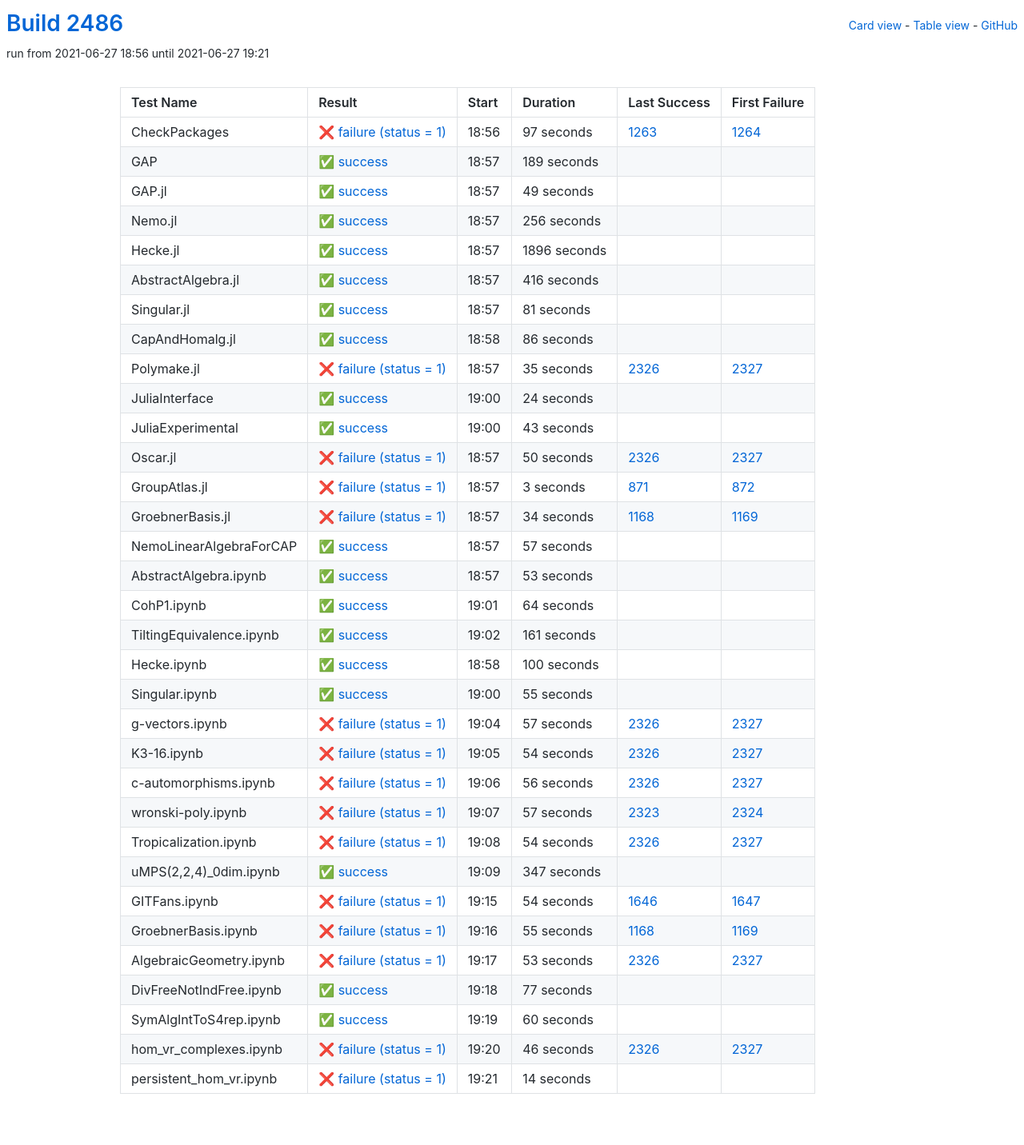
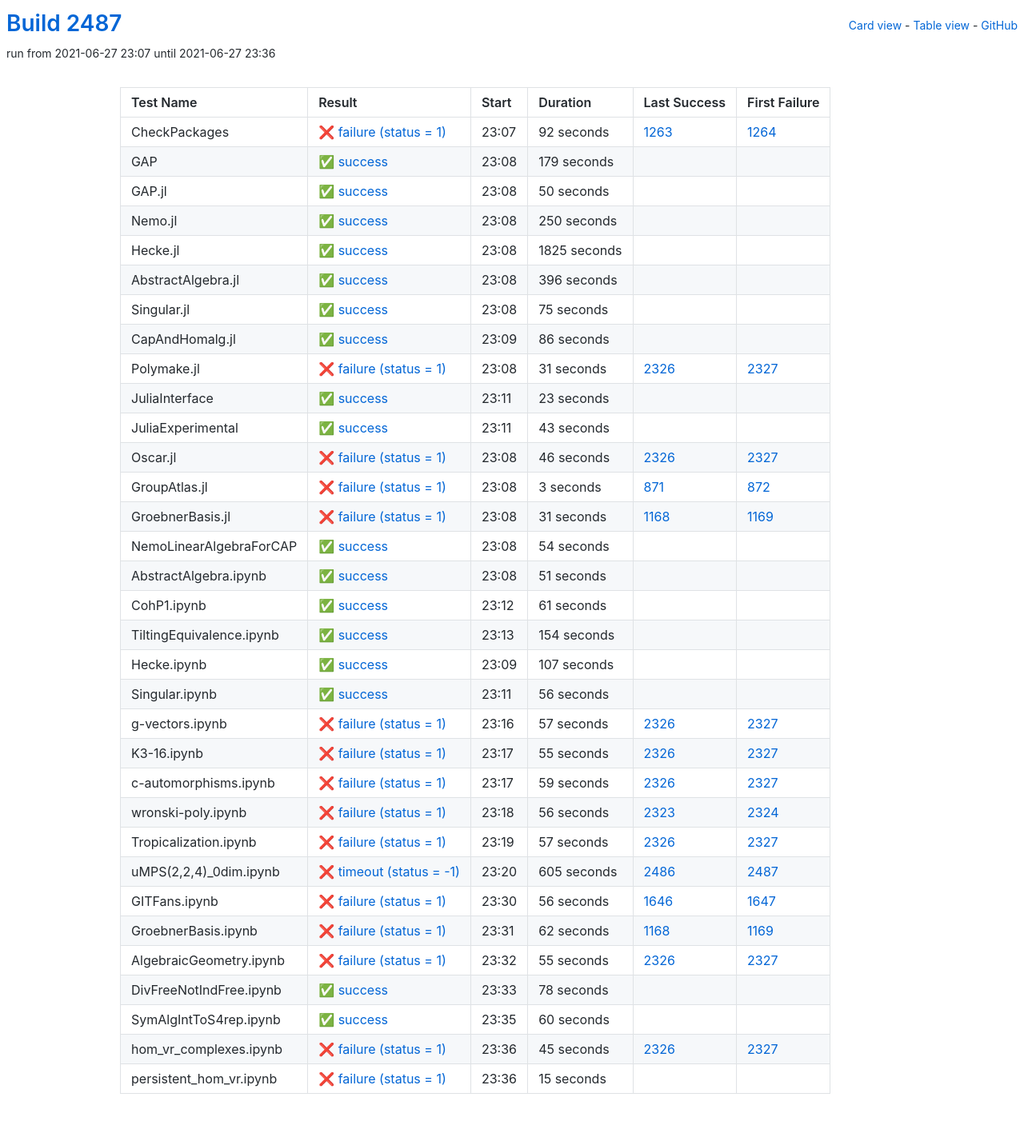
Before and after one commit to oscar-system/oscar-ci-status-stable, a Jekyll site: the page built from table.html, in a window 1280 px wide. Shown: the whole page at 80% size. Built offline with Jekyll 4.4.1, drawn with Linux system fonts in a browser that asks for light colours.

Commit message:
Build #2487

```diff
--- a/_data/ci.yml
+++ b/_data/ci.yml
@@ -1,6 +1,6 @@
 ---
-build: 2486
-build_url: https://oscarci.mathematik.uni-kl.de/job/oscar-stable/2486/
+build: 2487
+build_url: https://oscarci.mathematik.uni-kl.de/job/oscar-stable/2487/
 job: oscar-stable
 organization: oscar-system
 repo: oscar-ci-status-stable
@@ -8,92 +8,92 @@ repourl: https://github.com/oscar-system/oscar-ci-status-stable
 tests:
 - name: CheckPackages
   id: checkpackages
-  log: https://oscarci.mathematik.uni-kl.de/job/oscar-stable/2486/artifact/logs/build-2486/CheckPackages.log
-  start: 2021-06-27 18:56
+  log: https://oscarci.mathematik.uni-kl.de/job/oscar-stable/2487/artifact/logs/build-2487/CheckPackages.log
+  start: 2021-06-27 23:07
   success: false
   exitcode: 1
   status: failure
-  duration: 97
+  duration: 92
   last_success: 1263
   last_success_url: https://oscarci.mathematik.uni-kl.de/job/oscar-stable/1263/
   first_failure: 1264
   first_failure_url: https://oscarci.mathematik.uni-kl.de/job/oscar-stable/1264/
 - name: GAP
   id: gap
-  log: https://oscarci.mathematik.uni-kl.de/job/oscar-stable/2486/artifact/logs/build-2486/GAP.log
-  start: 2021-06-27 18:57
+  log: https://oscarci.mathematik.uni-kl.de/job/oscar-stable/2487/artifact/logs/build-2487/GAP.log
+  start: 2021-06-27 23:08
   success: true
   exitcode: 0
   status: success
-  duration: 189
+  duration: 179
   last_success: false
   last_success_url:
   first_failure: false
   first_failure_url:
 - name: GAP.jl
   id: gap-jl
-  log: https://oscarci.mathematik.uni-kl.de/job/oscar-stable/2486/artifact/logs/build-2486/GAP.jl.log
-  start: 2021-06-27 18:57
+  log: https://oscarci.mathematik.uni-kl.de/job/oscar-stable/2487/artifact/logs/build-2487/GAP.jl.log
+  start: 2021-06-27 23:08
   success: true
   exitcode: 0
   status: success
-  duration: 49
+  duration: 50
   last_success: false
   last_success_url:
   first_failure: false
   first_failure_url:
 - name: Nemo.jl
   id: nemo-jl
-  log: https://oscarci.mathematik.uni-kl.de/job/oscar-stable/2486/artifact/logs/build-2486/Nemo.jl.log
-  start: 2021-06-27 18:57
+  log: https://oscarci.mathematik.uni-kl.de/job/oscar-stable/2487/artifact/logs/build-2487/Nemo.jl.log
+  start: 2021-06-27 23:08
   success: true
   exitcode: 0
   status: success
-  duration: 256
+  duration: 250
   last_success: false
   last_success_url:
   first_failure: false
   first_failure_url:
 - name: Hecke.jl
   id: hecke-jl
-  log: https://oscarci.mathematik.uni-kl.de/job/oscar-stable/2486/artifact/logs/build-2486/Hecke.jl.log
-  start: 2021-06-27 18:57
+  log: https://oscarci.mathematik.uni-kl.de/job/oscar-stable/2487/artifact/logs/build-2487/Hecke.jl.log
+  start: 2021-06-27 23:08
   success: true
   exitcode: 0
   status: success
-  duration: 1896
+  duration: 1825
   last_success: false
   last_success_url:
   first_failure: false
   first_failure_url:
 - name: AbstractAlgebra.jl
   id: abstractalgebra-jl
-  log: https://oscarci.mathematik.uni-kl.de/job/oscar-stable/2486/artifact/logs/build-2486/AbstractAlgebra.jl.log
-  start: 2021-06-27 18:57
+  log: https://oscarci.mathematik.uni-kl.de/job/oscar-stable/2487/artifact/logs/build-2487/AbstractAlgebra.jl.log
+  start: 2021-06-27 23:08
   success: true
   exitcode: 0
   status: success
-  duration: 416
+  duration: 396
   last_success: false
   last_success_url:
   first_failure: false
   first_failure_url:
 - name: Singular.jl
   id: singular-jl
-  log: https://oscarci.mathematik.uni-kl.de/job/oscar-stable/2486/artifact/logs/build-2486/Singular.jl.log
-  start: 2021-06-27 18:57
+  log: https://oscarci.mathematik.uni-kl.de/job/oscar-stable/2487/artifact/logs/build-2487/Singular.jl.log
+  start: 2021-06-27 23:08
   success: true
   exitcode: 0
   status: success
-  duration: 81
+  duration: 75
   last_success: false
   last_success_url:
   first_failure: false
   first_failure_url:
 - name: CapAndHomalg.jl
   id: capandhomalg-jl
-  log: https://oscarci.mathematik.uni-kl.de/job/oscar-stable/2486/artifact/logs/build-2486/CapAndHomalg.jl.log
-  start: 2021-06-27 18:58
+  log: https://oscarci.mathematik.uni-kl.de/job/oscar-stable/2487/artifact/logs/build-2487/CapAndHomalg.jl.log
+  start: 2021-06-27 23:09
   success: true
   exitcode: 0
   status: success
@@ -104,32 +104,32 @@ tests:
   first_failure_url:
 - name: Polymake.jl
   id: polymake-jl
-  log: https://oscarci.mathematik.uni-kl.de/job/oscar-stable/2486/artifact/logs/build-2486/Polymake.jl.log
-  start: 2021-06-27 18:57
+  log: https://oscarci.mathematik.uni-kl.de/job/oscar-stable/2487/artifact/logs/build-2487/Polymake.jl.log
+  start: 2021-06-27 23:08
   success: false
   exitcode: 1
   status: failure
-  duration: 35
+  duration: 31
   last_success: 2326
   last_success_url: https://oscarci.mathematik.uni-kl.de/job/oscar-stable/2326/
   first_failure: 2327
   first_failure_url: https://oscarci.mathematik.uni-kl.de/job/oscar-stable/2327/
 - name: JuliaInterface
   id: juliainterface
-  log: https://oscarci.mathematik.uni-kl.de/job/oscar-stable/2486/artifact/logs/build-2486/JuliaInterface.log
-  start: 2021-06-27 19:00
+  log: https://oscarci.mathematik.uni-kl.de/job/oscar-stable/2487/artifact/logs/build-2487/JuliaInterface.log
+  start: 2021-06-27 23:11
   success: true
   exitcode: 0
   status: success
-  duration: 24
+  duration: 23
   last_success: false
   last_success_url:
   first_failure: false
   first_failure_url:
 - name: JuliaExperimental
   id: juliaexperimental
-  log: https://oscarci.mathematik.uni-kl.de/job/oscar-stable/2486/artifact/logs/build-2486/JuliaExperimental.log
-  start: 2021-06-27 19:00
+  log: https://oscarci.mathematik.uni-kl.de/job/oscar-stable/2487/artifact/logs/build-2487/JuliaExperimental.log
+  start: 2021-06-27 23:11
   success: true
   exitcode: 0
   status: success
@@ -140,20 +140,20 @@ tests:
   first_failure_url:
 - name: Oscar.jl
   id: oscar-jl
-  log: https://oscarci.mathematik.uni-kl.de/job/oscar-stable/2486/artifact/logs/build-2486/Oscar.jl.log
-  start: 2021-06-27 18:57
+  log: https://oscarci.mathematik.uni-kl.de/job/oscar-stable/2487/artifact/logs/build-2487/Oscar.jl.log
+  start: 2021-06-27 23:08
   success: false
   exitcode: 1
   status: failure
-  duration: 50
+  duration: 46
   last_success: 2326
   last_success_url: https://oscarci.mathematik.uni-kl.de/job/oscar-stable/2326/
   first_failure: 2327
   first_failure_url: https://oscarci.mathematik.uni-kl.de/job/oscar-stable/2327/
 - name: GroupAtlas.jl
   id: groupatlas-jl
-  log: https://oscarci.mathematik.uni-kl.de/job/oscar-stable/2486/artifact/logs/build-2486/GroupAtlas.jl.log
-  start: 2021-06-27 18:57
+  log: https://oscarci.mathematik.uni-kl.de/job/oscar-stable/2487/artifact/logs/build-2487/GroupAtlas.jl.log
+  start: 2021-06-27 23:08
   success: false
   exitcode: 1
   status: failure
@@ -164,92 +164,92 @@ tests:
   first_failure_url: https://oscarci.mathematik.uni-kl.de/job/oscar-stable/872/
 - name: GroebnerBasis.jl
   id: groebnerbasis-jl
-  log: https://oscarci.mathematik.uni-kl.de/job/oscar-stable/2486/artifact/logs/build-2486/GroebnerBasis.jl.log
-  start: 2021-06-27 18:57
+  log: https://oscarci.mathematik.uni-kl.de/job/oscar-stable/2487/artifact/logs/build-2487/GroebnerBasis.jl.log
+  start: 2021-06-27 23:08
   success: false
   exitcode: 1
   status: failure
-  duration: 34
+  duration: 31
   last_success: 1168
   last_success_url: https://oscarci.mathematik.uni-kl.de/job/oscar-stable/1168/
   first_failure: 1169
   first_failure_url: https://oscarci.mathematik.uni-kl.de/job/oscar-stable/1169/
 - name: NemoLinearAlgebraForCAP
   id: nemolinearalgebraforcap
-  log: https://oscarci.mathematik.uni-kl.de/job/oscar-stable/2486/artifact/logs/build-2486/NemoLinearAlgebraForCAP.log
-  start: 2021-06-27 18:57
+  log: https://oscarci.mathematik.uni-kl.de/job/oscar-stable/2487/artifact/logs/build-2487/NemoLinearAlgebraForCAP.log
+  start: 2021-06-27 23:08
   success: true
   exitcode: 0
   status: success
-  duration: 57
+  duration: 54
   last_success: false
   last_success_url:
   first_failure: false
   first_failure_url:
 - name: AbstractAlgebra.ipynb
   id: abstractalgebra-ipynb
-  log: https://oscarci.mathematik.uni-kl.de/job/oscar-stable/2486/artifact/logs/build-2486/AbstractAlgebra.ipynb.log
-  start: 2021-06-27 18:57
+  log: https://oscarci.mathematik.uni-kl.de/job/oscar-stable/2487/artifact/logs/build-2487/AbstractAlgebra.ipynb.log
+  start: 2021-06-27 23:08
   success: true
   exitcode: 0
   status: success
-  duration: 53
+  duration: 51
   last_success: false
   last_success_url:
   first_failure: false
   first_failure_url:
 - name: CohP1.ipynb
   id: cohp1-ipynb
-  log: https://oscarci.mathematik.uni-kl.de/job/oscar-stable/2486/artifact/logs/build-2486/CohP1.ipynb.log
-  start: 2021-06-27 19:01
+  log: https://oscarci.mathematik.uni-kl.de/job/oscar-stable/2487/artifact/logs/build-2487/CohP1.ipynb.log
+  start: 2021-06-27 23:12
   success: true
   exitcode: 0
   status: success
-  duration: 64
+  duration: 61
   last_success: false
   last_success_url:
   first_failure: false
   first_failure_url:
 - name: TiltingEquivalence.ipynb
   id: tiltingequivalence-ipynb
-  log: https://oscarci.mathematik.uni-kl.de/job/oscar-stable/2486/artifact/logs/build-2486/TiltingEquivalence.ipynb.log
-  start: 2021-06-27 19:02
+  log: https://oscarci.mathematik.uni-kl.de/job/oscar-stable/2487/artifact/logs/build-2487/TiltingEquivalence.ipynb.log
+  start: 2021-06-27 23:13
   success: true
   exitcode: 0
   status: success
-  duration: 161
+  duration: 154
   last_success: false
   last_success_url:
   first_failure: false
   first_failure_url:
 - name: Hecke.ipynb
   id: hecke-ipynb
-  log: https://oscarci.mathematik.uni-kl.de/job/oscar-stable/2486/artifact/logs/build-2486/Hecke.ipynb.log
-  start: 2021-06-27 18:58
+  log: https://oscarci.mathematik.uni-kl.de/job/oscar-stable/2487/artifact/logs/build-2487/Hecke.ipynb.log
+  start: 2021-06-27 23:09
   success: true
   exitcode: 0
   status: success
-  duration: 100
+  duration: 107
   last_success: false
   last_success_url:
   first_failure: false
   first_failure_url:
 - name: Singular.ipynb
   id: singular-ipynb
-  log: https://oscarci.mathematik.uni-kl.de/job/oscar-stable/2486/artifact/logs/build-2486/Singular.ipynb.log
-  start: 2021-06-27 19:00
+  log: https://oscarci.mathematik.uni-kl.de/job/oscar-stable/2487/artifact/logs/build-2487/Singular.ipynb.log
+  start: 2021-06-27 23:11
   success: true
   exitcode: 0
   status: success
-  duration: 55
+  duration: 56
   last_success: false
   last_success_url:
   first_failure: false
   first_failure_url:
 - name: g-vectors.ipynb
   id: g-vectors-ipynb
-  log: https://oscarci.mathematik.uni-kl.de/job/oscar-stable/2486/artifact/logs/build-2486/g-vectors.ipynb.log
-  start: 2021-06-27 19:04
+  log: https://oscarci.mathematik.uni-kl.de/job/oscar-stable/2487/artifact/logs/build-2487/g-vectors.ipynb.log
+  start: 2021-06-27 23:16
   success: false
   exitcode: 1
   status: failure
@@ -260,116 +260,116 @@ tests:
   first_failure_url: https://oscarci.mathematik.uni-kl.de/job/oscar-stable/2327/
 - name: K3-16.ipynb
   id: k3-16-ipynb
-  log: https://oscarci.mathematik.uni-kl.de/job/oscar-stable/2486/artifact/logs/build-2486/K3-16.ipynb.log
-  start: 2021-06-27 19:05
+  log: https://oscarci.mathematik.uni-kl.de/job/oscar-stable/2487/artifact/logs/build-2487/K3-16.ipynb.log
+  start: 2021-06-27 23:17
   success: false
   exitcode: 1
   status: failure
-  duration: 54
+  duration: 55
   last_success: 2326
   last_success_url: https://oscarci.mathematik.uni-kl.de/job/oscar-stable/2326/
   first_failure: 2327
   first_failure_url: https://oscarci.mathematik.uni-kl.de/job/oscar-stable/2327/
 - name: c-automorphisms.ipynb
   id: c-automorphisms-ipynb
-  log: https://oscarci.mathematik.uni-kl.de/job/oscar-stable/2486/artifact/logs/build-2486/c-automorphisms.ipynb.log
-  start: 2021-06-27 19:06
+  log: https://oscarci.mathematik.uni-kl.de/job/oscar-stable/2487/artifact/logs/build-2487/c-automorphisms.ipynb.log
+  start: 2021-06-27 23:17
   success: false
   exitcode: 1
   status: failure
-  duration: 56
+  duration: 59
   last_success: 2326
   last_success_url: https://oscarci.mathematik.uni-kl.de/job/oscar-stable/2326/
   first_failure: 2327
   first_failure_url: https://oscarci.mathematik.uni-kl.de/job/oscar-stable/2327/
 - name: wronski-poly.ipynb
   id: wronski-poly-ipynb
-  log: https://oscarci.mathematik.uni-kl.de/job/oscar-stable/2486/artifact/logs/build-2486/wronski-poly.ipynb.log
-  start: 2021-06-27 19:07
+  log: https://oscarci.mathematik.uni-kl.de/job/oscar-stable/2487/artifact/logs/build-2487/wronski-poly.ipynb.log
+  start: 2021-06-27 23:18
   success: false
   exitcode: 1
   status: failure
-  duration: 57
+  duration: 56
   last_success: 2323
   last_success_url: https://oscarci.mathematik.uni-kl.de/job/oscar-stable/2323/
   first_failure: 2324
   first_failure_url: https://oscarci.mathematik.uni-kl.de/job/oscar-stable/2324/
 - name: Tropicalization.ipynb
   id: tropicalization-ipynb
-  log: https://oscarci.mathematik.uni-kl.de/job/oscar-stable/2486/artifact/logs/build-2486/Tropicalization.ipynb.log
-  start: 2021-06-27 19:08
+  log: https://oscarci.mathematik.uni-kl.de/job/oscar-stable/2487/artifact/logs/build-2487/Tropicalization.ipynb.log
+  start: 2021-06-27 23:19
   success: false
   exitcode: 1
   status: failure
-  duration: 54
+  duration: 57
   last_success: 2326
   last_success_url: https://oscarci.mathematik.uni-kl.de/job/oscar-stable/2326/
   first_failure: 2327
   first_failure_url: https://oscarci.mathematik.uni-kl.de/job/oscar-stable/2327/
 - name: uMPS(2,2,4)_0dim.ipynb
   id: umps-2-2-4-0dim-ipynb
-  log: https://oscarci.mathematik.uni-kl.de/job/oscar-stable/2486/artifact/logs/build-2486/uMPS-2-2-4-_0dim.ipynb.log
-  start: 2021-06-27 19:09
-  success: true
-  exitcode: 0
-  status: success
-  duration: 347
-  last_success: false
-  last_success_url:
-  first_failure: false
-  first_failure_url:
+  log: https://oscarci.mathematik.uni-kl.de/job/oscar-stable/2487/artifact/logs/build-2487/uMPS-2-2-4-_0dim.ipynb.log
+  start: 2021-06-27 23:20
+  success: false
+  exitcode: -1
+  status: timeout
+  duration: 605
+  last_success: 2486
+  last_success_url: https://oscarci.mathematik.uni-kl.de/job/oscar-stable/2486/
+  first_failure: 2487
+  first_failure_url: https://oscarci.mathematik.uni-kl.de/job/oscar-stable/2487/
 - name: GITFans.ipynb
   id: gitfans-ipynb
-  log: https://oscarci.mathematik.uni-kl.de/job/oscar-stable/2486/artifact/logs/build-2486/GITFans.ipynb.log
-  start: 2021-06-27 19:15
+  log: https://oscarci.mathematik.uni-kl.de/job/oscar-stable/2487/artifact/logs/build-2487/GITFans.ipynb.log
+  start: 2021-06-27 23:30
   success: false
   exitcode: 1
   status: failure
-  duration: 54
+  duration: 56
   last_success: 1646
   last_success_url: https://oscarci.mathematik.uni-kl.de/job/oscar-stable/1646/
   first_failure: 1647
   first_failure_url: https://oscarci.mathematik.uni-kl.de/job/oscar-stable/1647/
 - name: GroebnerBasis.ipynb
   id: groebnerbasis-ipynb
-  log: https://oscarci.mathematik.uni-kl.de/job/oscar-stable/2486/artifact/logs/build-2486/GroebnerBasis.ipynb.log
-  start: 2021-06-27 19:16
+  log: https://oscarci.mathematik.uni-kl.de/job/oscar-stable/2487/artifact/logs/build-2487/GroebnerBasis.ipynb.log
+  start: 2021-06-27 23:31
   success: false
   exitcode: 1
   status: failure
-  duration: 55
+  duration: 62
   last_success: 1168
   last_success_url: https://oscarci.mathematik.uni-kl.de/job/oscar-stable/1168/
   first_failure: 1169
   first_failure_url: https://oscarci.mathematik.uni-kl.de/job/oscar-stable/1169/
 - name: AlgebraicGeometry.ipynb
   id: algebraicgeometry-ipynb
-  log: https://oscarci.mathematik.uni-kl.de/job/oscar-stable/2486/artifact/logs/build-2486/AlgebraicGeometry.ipynb.log
-  start: 2021-06-27 19:17
+  log: https://oscarci.mathematik.uni-kl.de/job/oscar-stable/2487/artifact/logs/build-2487/AlgebraicGeometry.ipynb.log
+  start: 2021-06-27 23:32
   success: false
   exitcode: 1
   status: failure
-  duration: 53
+  duration: 55
   last_success: 2326
   last_success_url: https://oscarci.mathematik.uni-kl.de/job/oscar-stable/2326/
   first_failure: 2327
   first_failure_url: https://oscarci.mathematik.uni-kl.de/job/oscar-stable/2327/
 - name: DivFreeNotIndFree.ipynb
   id: divfreenotindfree-ipynb
-  log: https://oscarci.mathematik.uni-kl.de/job/oscar-stable/2486/artifact/logs/build-2486/DivFreeNotIndFree.ipynb.log
-  start: 2021-06-27 19:18
+  log: https://oscarci.mathematik.uni-kl.de/job/oscar-stable/2487/artifact/logs/build-2487/DivFreeNotIndFree.ipynb.log
+  start: 2021-06-27 23:33
   success: true
   exitcode: 0
   status: success
-  duration: 77
+  duration: 78
   last_success: false
   last_success_url:
   first_failure: false
   first_failure_url:
 - name: SymAlgIntToS4rep.ipynb
   id: symalginttos4rep-ipynb
-  log: https://oscarci.mathematik.uni-kl.de/job/oscar-stable/2486/artifact/logs/build-2486/SymAlgIntToS4rep.ipynb.log
-  start: 2021-06-27 19:19
+  log: https://oscarci.mathematik.uni-kl.de/job/oscar-stable/2487/artifact/logs/build-2487/SymAlgIntToS4rep.ipynb.log
+  start: 2021-06-27 23:35
   success: true
   exitcode: 0
   status: success
@@ -380,24 +380,24 @@ tests:
   first_failure_url:
 - name: hom_vr_complexes.ipynb
   id: hom-vr-complexes-ipynb
-  log: https://oscarci.mathematik.uni-kl.de/job/oscar-stable/2486/artifact/logs/build-2486/hom_vr_complexes.ipynb.log
-  start: 2021-06-27 19:20
+  log: https://oscarci.mathematik.uni-kl.de/job/oscar-stable/2487/artifact/logs/build-2487/hom_vr_complexes.ipynb.log
+  start: 2021-06-27 23:36
   success: false
   exitcode: 1
   status: failure
-  duration: 46
+  duration: 45
   last_success: 2326
   last_success_url: https://oscarci.mathematik.uni-kl.de/job/oscar-stable/2326/
   first_failure: 2327
   first_failure_url: https://oscarci.mathematik.uni-kl.de/job/oscar-stable/2327/
 - name: persistent_hom_vr.ipynb
   id: persistent-hom-vr-ipynb
-  log: https://oscarci.mathematik.uni-kl.de/job/oscar-stable/2486/artifact/logs/build-2486/persistent_hom_vr.ipynb.log
-  start: 2021-06-27 19:21
+  log: https://oscarci.mathematik.uni-kl.de/job/oscar-stable/2487/artifact/logs/build-2487/persistent_hom_vr.ipynb.log
+  start: 2021-06-27 23:36
   success: false
   exitcode: 1
   status: failure
-  duration: 14
+  duration: 15
   last_success: false
   last_success_url:
   first_failure: false
```
Also changed, not shown: README.md.
